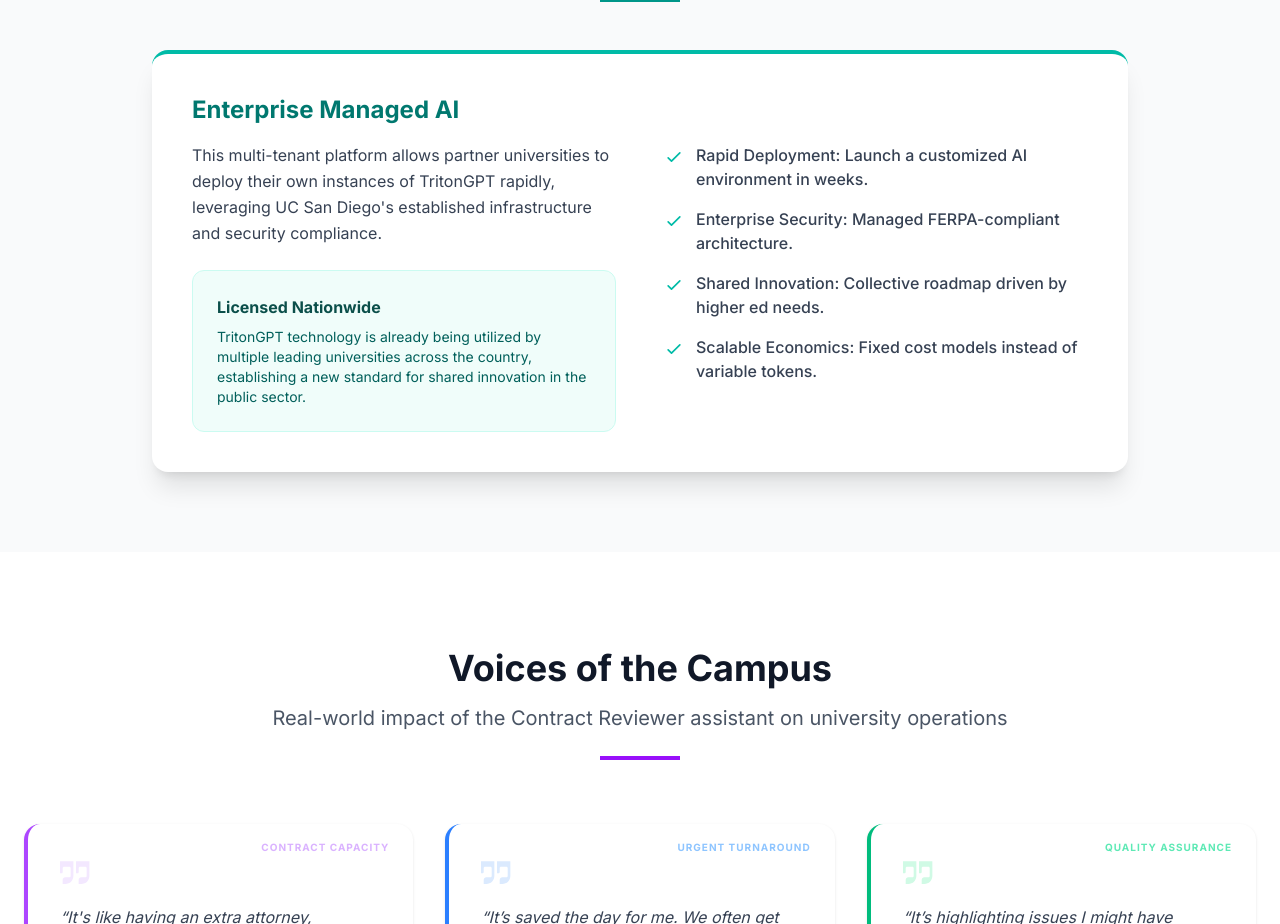
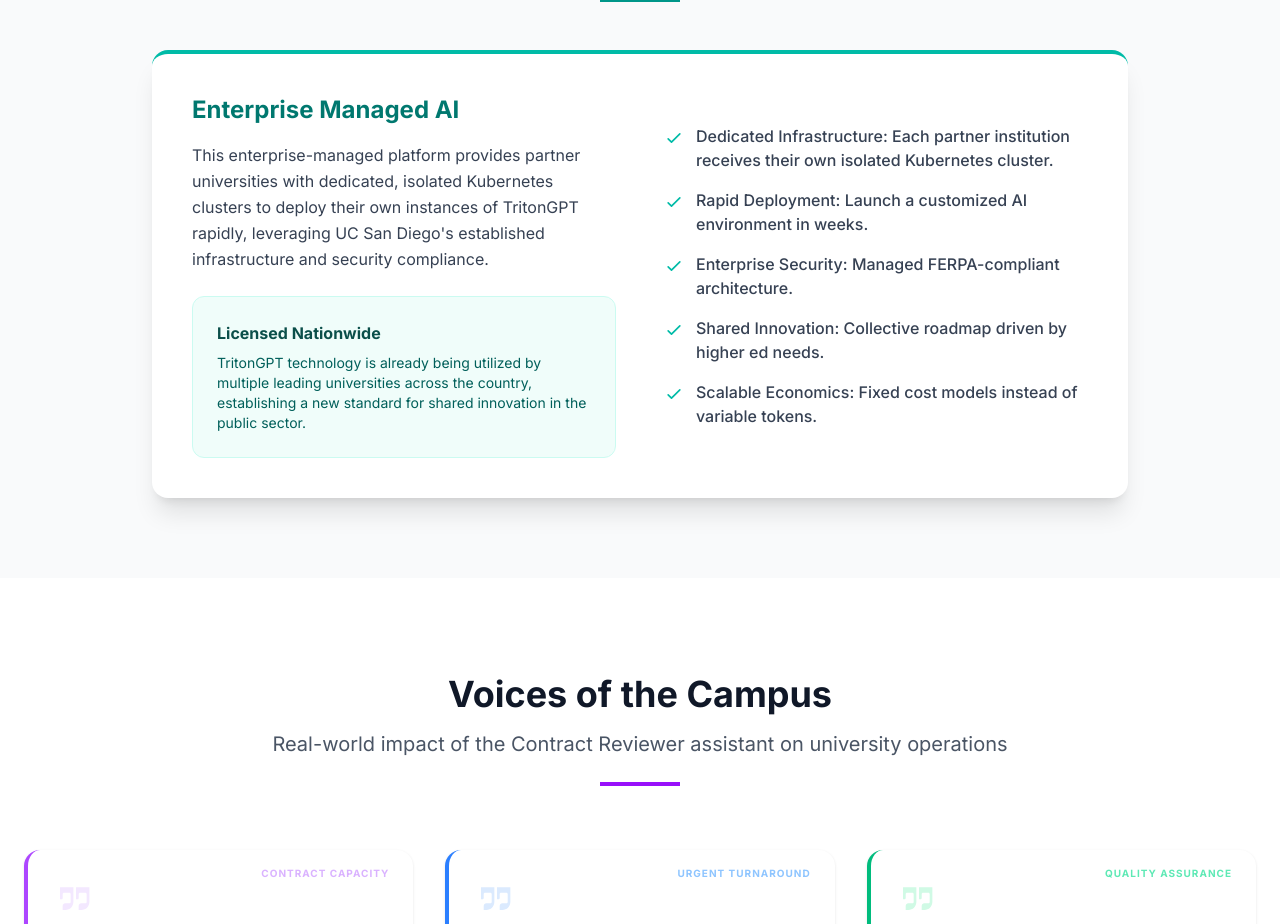
Before and after one commit to bpollak/brettpollak-website, a Next.js app: page /tritongpt in a window 1280 px wide. Shown: the part 5800-6724 px from the top of the page. Built offline with nearby package versions, Linux system fonts and the light colour scheme.

Commit message:
Highlight dedicated Kubernetes cluster model in SaaS section

```diff
--- a/app/tritongpt/page.tsx
+++ b/app/tritongpt/page.tsx
@@ -461,7 +461,7 @@
               <div>
                 <h3 className="text-2xl font-bold text-gray-900 mb-4 text-teal-700">Enterprise Managed AI</h3>
                 <p className="text-gray-700 leading-relaxed mb-6">
-                  This multi-tenant platform allows partner universities to deploy their own instances of TritonGPT rapidly, leveraging UC San Diego&apos;s established infrastructure and security compliance.
+                  This enterprise-managed platform provides partner universities with dedicated, isolated Kubernetes clusters to deploy their own instances of TritonGPT rapidly, leveraging UC San Diego&apos;s established infrastructure and security compliance.
                 </p>
                 <div className="bg-teal-50 border border-teal-100 p-6 rounded-xl">
                   <h4 className="text-teal-900 font-bold mb-2">Licensed Nationwide</h4>
@@ -470,6 +470,7 @@
               </div>
               <ul className="space-y-4">
                 {[
+                  "Dedicated Infrastructure: Each partner institution receives their own isolated Kubernetes cluster.",
                   "Rapid Deployment: Launch a customized AI environment in weeks.",
                   "Enterprise Security: Managed FERPA-compliant architecture.",
                   "Shared Innovation: Collective roadmap driven by higher ed needs.",
```
